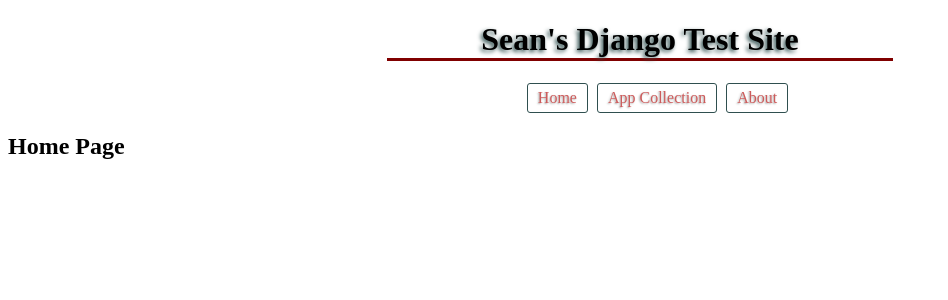
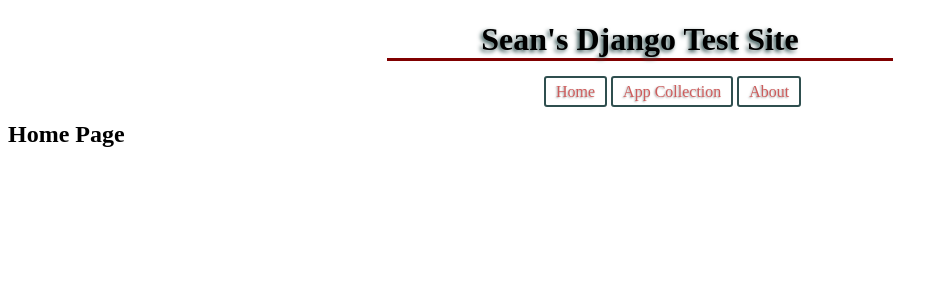
Before and after one commit to seanmclaren/WebAppOne, a Django app: page / in a window 1280 px wide. Shown: the top 300 px of the page, without its empty margins (0-948 px from the left). Run offline with Django 3.2, Linux system fonts and the light colour scheme.

Commit message:
CSS changes

```diff
--- a/SubAppOne/static/CSS/base.css
+++ b/SubAppOne/static/CSS/base.css
@@ -11,16 +11,16 @@
 }
 
 .menu {
-    margin-right: 10%;
+    margin-right: 5%;
     margin-left:  10%;
     text-align: center;
 }
 
 .menu_item {
-    display: inline-block;
-    margin: 0 5px 0 0;
+    display: inline;
+    margin: 0 0 0 0;
     padding: 5px 10px 5px 10px;
-    border: 1px solid darkslategrey;
+    border: 2px solid darkslategrey;
     text-align: center;
     border-radius: 3px;
 }
```
